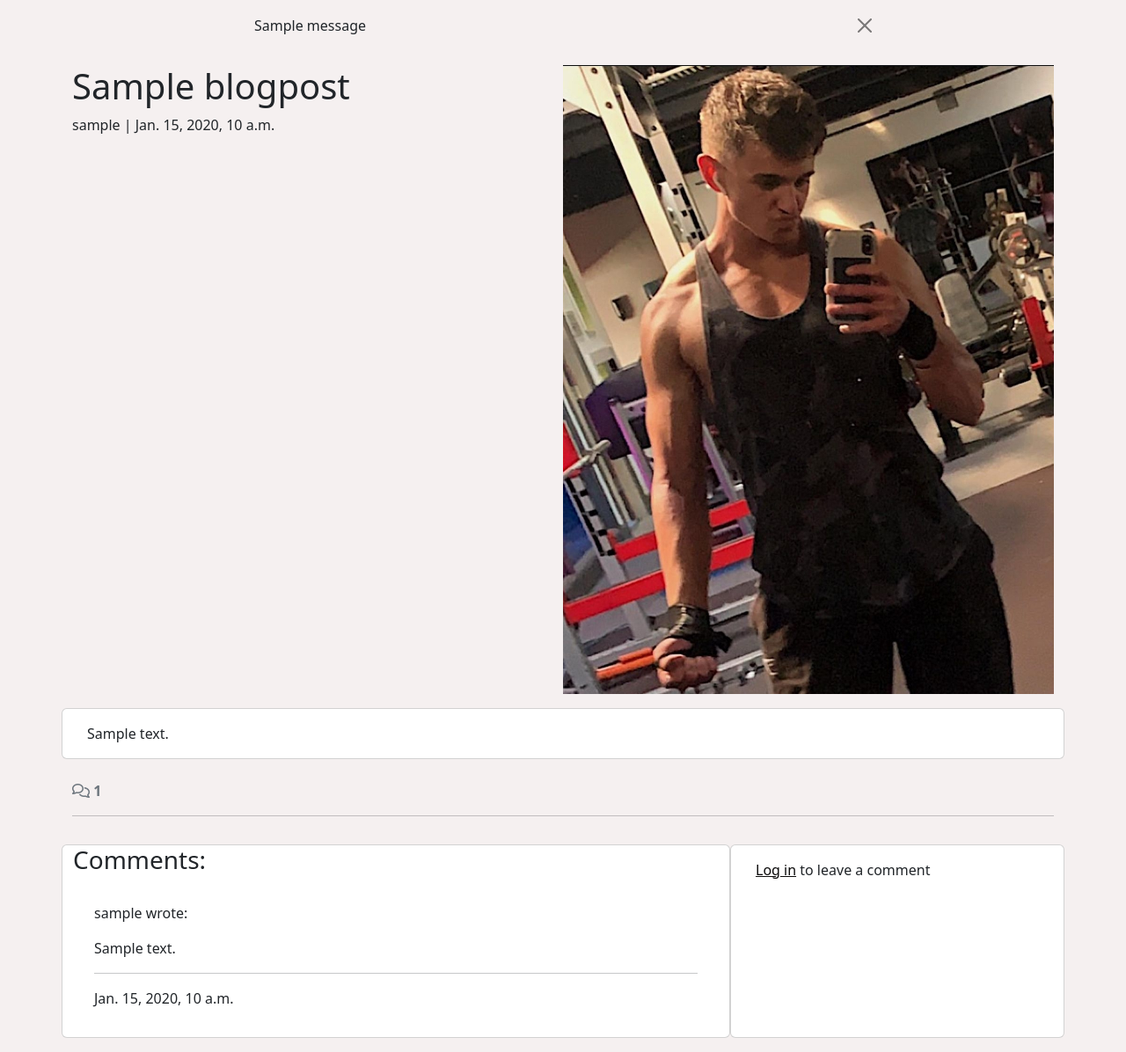
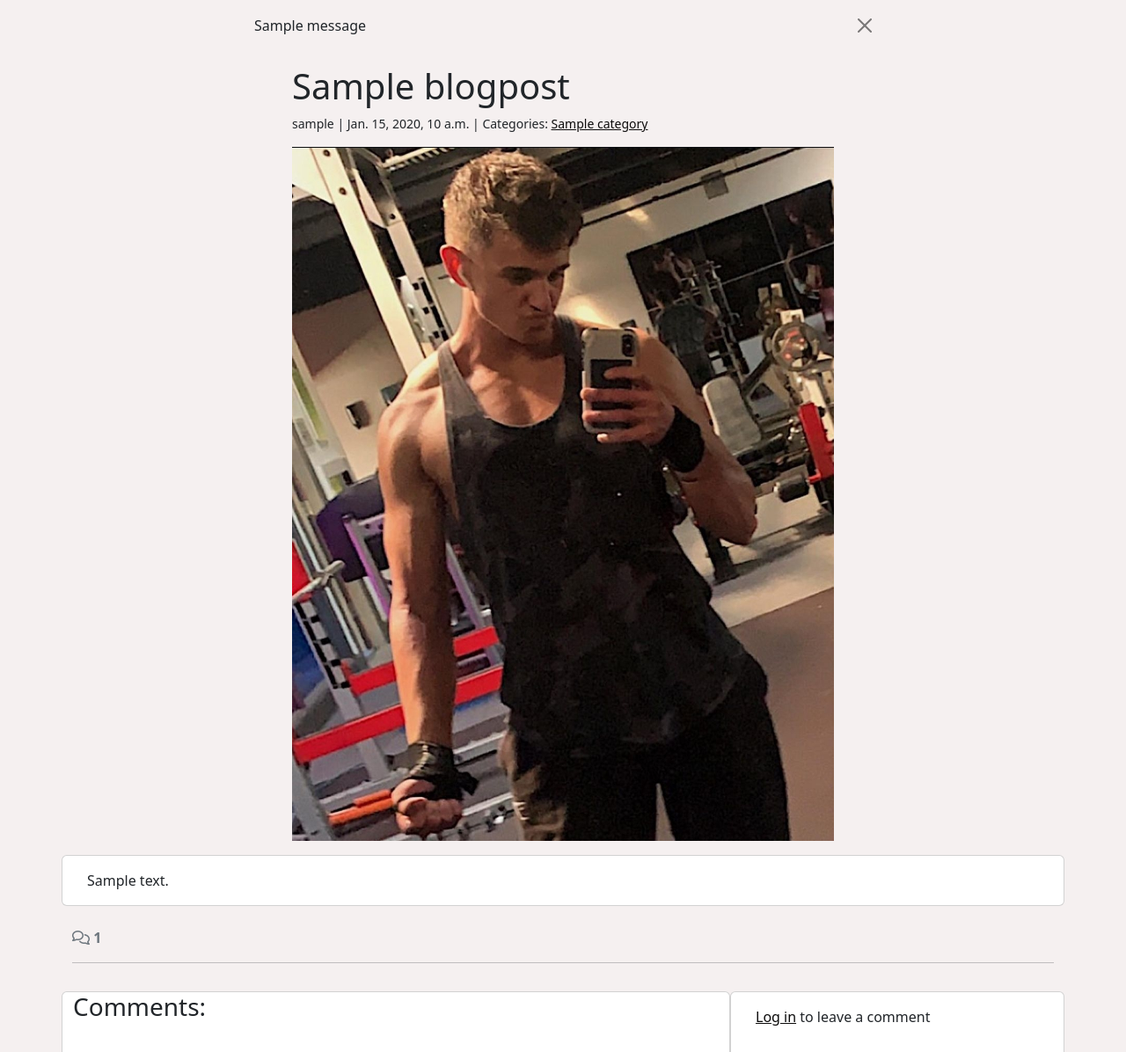
Before and after one commit to RdeSwart/jd-fitness-blog, a Django app: a page that uses blog/templates/blog/post_detail.html in a window 1280 px wide. Shown: the part 56-1252 px from the top of the page at 88% size. Run offline with Django 4.2, Linux system fonts and the light colour scheme; tables that the repository leaves empty hold one stand-in row (values such as "Sample post"); one stand-in notice (Sample message) is shown; some libraries are stand-ins or nearby versions.

Commit message:
feat: Add Category Model to further organise blog posts

```diff
--- a/blog/admin.py
+++ b/blog/admin.py
@@ -1,5 +1,5 @@
 from django.contrib import admin
-from .models import BlogPost, Comment
+from .models import BlogPost, Comment, Category
 from django_summernote.admin import SummernoteModelAdmin
 
 # Register your models here.
@@ -19,3 +19,4 @@ class PostAdmin(SummernoteModelAdmin):
 
 #Allows you to approve comments and customises the data
 admin.site.register(Comment)
+admin.site.register(Category)
--- a/blog/models.py
+++ b/blog/models.py
@@ -5,6 +5,7 @@ from django.contrib.auth.models import User
 
 STATUS = ((0, "Draft"), (1, "Published"))
 
+# Blog Post Model
 class BlogPost(models.Model):
     """
     post model allows superuser to write a blog post
@@ -17,6 +18,7 @@ class BlogPost(models.Model):
     excerpt = models.TextField()
     created_on = models.DateTimeField(auto_now_add=True)
     status = models.IntegerField(choices=STATUS, default=0)
+    categories = models.ManyToManyField("Category", related_name="posts")
 
     class Meta:
         ordering = ["-created_on"]
@@ -24,7 +26,20 @@ class BlogPost(models.Model):
     def __str__(self):
         return f"{self.title} | written by: {self.blog_author}"
 
+# Category Model
+class Category(models.Model):
+    """
+    Category model allows blog posts to be put into categories
+    """
+    name = models.CharField(max_length=30)
 
+    class Meta:
+        verbose_name_plural = "categories"
+    def __str__(self):
+        return self.name
+
+
+#Comments Model
 class Comment(models.Model):
     """
     Comment model allows user to comment on a blog
--- a/blog/templates/blog/post_detail.html
+++ b/blog/templates/blog/post_detail.html
@@ -3,25 +3,34 @@
 {% load crispy_forms_tags %}
 
 {% block content %}
+<div class="col-12 col-md-9 col-lg-6 post-content-container container ">
     <div class="masthead">
-    <div class="container">
+        <div class="blog-teaser">
             <div class="row g-0">
-            <div class="col-md-6 masthead-text">
+                <div class="col-md-12 masthead-text">
                     <!-- Post title goes in these h1 tags -->
                     <h1 class="post-title">{{ post.title }}</h1>
                     <!-- Post author goes before the | the post's created date goes after -->
-                <p class="post-subtitle">{{ post.blog_author }} | {{ post.created_on }}</p>
+                    <small>
+                        <p class="post-subtitle">{{ post.blog_author }} | {{ post.created_on }} | Categories:
+                            {% for category in post.categories.all %}
+                            <a href="{% url 'blog_category' category.name %}">{{ category.name }}</a>
+                            {% endfor %}
+                        </p>
+                    </small>
                 </div>
-            <div class="d-none d-md-block col-md-6 masthead-image">
-                <img src="{% static 'images/jd-fitness.jpg' %}" class="scale" alt="placeholder">
+                <div class="masthead-image">
+                    <img src="{% static 'images/jd-fitness.jpg' %}" class="img-fluid" alt="placeholder">
+                </div>
             </div>
         </div>
     </div>
 </div>
 
+
 <div class="container">
     <div class="row">
-        <div class="col card mb-4  mt-3 left  top">
+        <div class="col card mb-4 mt-3 left top">
             <div class="card-body">
                 <!-- The post content goes inside the card-text. -->
                 <!-- Use the | safe filter inside the template tags -->
--- /dev/null
+++ b/blog/templates/category.html
@@ -0,0 +1,6 @@
+{% extends "base.html" %}
+{% load static %}
+
+{% block post.title %}
+<h2> {{ category }}</h2>
+{% endblock post.title %}
--- a/blog/urls.py
+++ b/blog/urls.py
@@ -10,4 +10,5 @@ urlpatterns= [
          views.comment_edit, name='comment_edit'),
     path('<slug:slug>/delete_comment/<int:comment_id>',
     views.comment_delete, name='comment_delete'),
+    path("category/<category>/", views.blog_category, name="blog_category"),
 ]
--- a/blog/views.py
+++ b/blog/views.py
@@ -13,6 +13,18 @@ class BlogDetail(generic.ListView):
     queryset = BlogPost.objects.all()
     template_name = "blog/index.html"
     paginate_by = 6
+
+
+# Category View
+def blog_category(request, category):
+    posts = Post.objects.filter(
+        categories_name_contains=category
+    ).order_by("-created_on")
+    context = {
+        "category": category,
+        "posts": posts,
+    }
+    return render(request, "blog/category.html", context)
 
 
 def post_detail(request, slug):
```
Also changed, not shown: about/templates/about/about.html (+5 -4 lines), blog/templates/blog/index.html (+13 -7 lines), blog/migrations/0002_category_blogpost_categories.py (added). Lines whose indentation alone changed are shown as unchanged.
